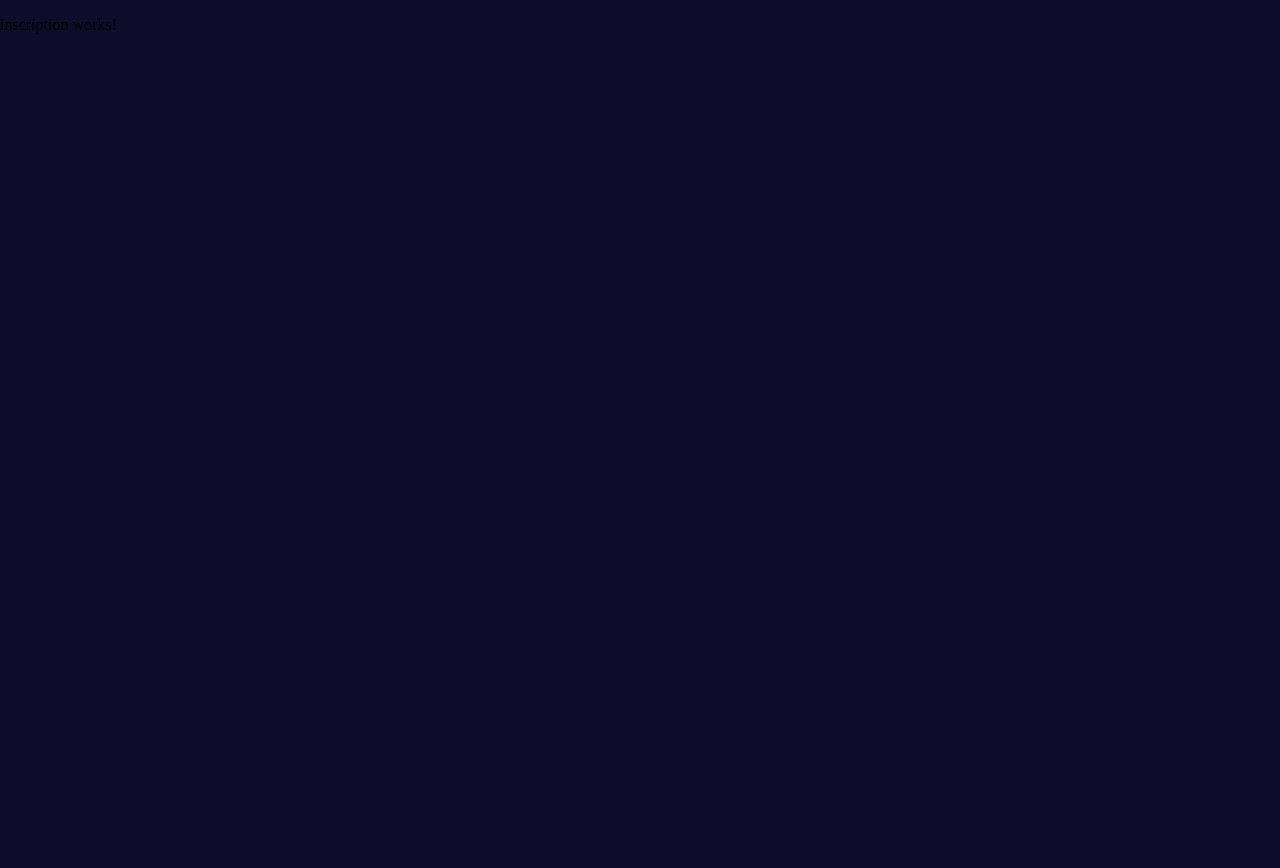
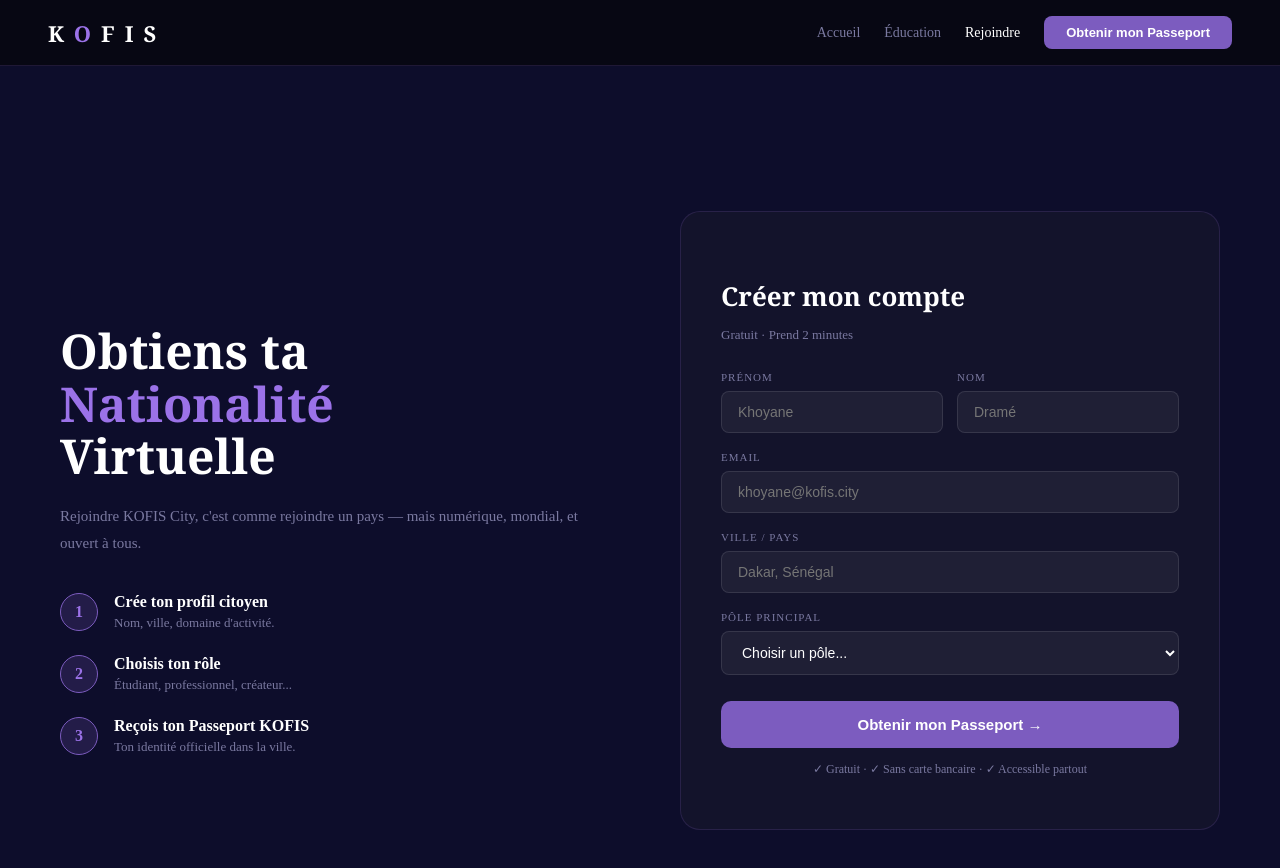
Before and after one commit to l3miage-dramekh/-kofis-city, an Angular app: page /inscription in a window 1280 px wide. Shown: the top 868 px of the page. Before the commit the page ends 800 px from the top, so only its background shows below. Built offline with nearby package versions, Linux system fonts and the light colour scheme.

Commit message:
page inscription KOFIS City

```diff
--- a/src/app/pages/inscription/inscription.css
+++ b/src/app/pages/inscription/inscription.css
@@ -0,0 +1,120 @@
+.inscription-page {
+  min-height: 100vh;
+  background: #0d0d2b;
+  display: grid;
+  grid-template-columns: 1fr 1fr;
+  gap: 80px;
+  align-items: center;
+  padding: 120px 60px 60px;
+  color: white;
+}
+
+.left h2 {
+  font-family: Georgia, serif;
+  font-size: 48px;
+  font-weight: 700;
+  line-height: 1.1;
+  margin-bottom: 20px;
+}
+
+.left h2 span { color: #9b72e8; }
+
+.left > p {
+  color: #7a79a0;
+  font-size: 15px;
+  line-height: 1.8;
+  margin-bottom: 36px;
+}
+
+.steps { display: flex; flex-direction: column; gap: 24px; }
+
+.step {
+  display: flex;
+  gap: 16px;
+  align-items: flex-start;
+}
+
+.step .num {
+  width: 36px; height: 36px;
+  border-radius: 50%;
+  background: rgba(124,92,191,.2);
+  border: 1px solid #7c5cbf;
+  display: flex;
+  align-items: center;
+  justify-content: center;
+  font-weight: 700;
+  color: #9b72e8;
+  flex-shrink: 0;
+}
+
+.step p { color: #7a79a0; font-size: 13px; margin: 4px 0 0; }
+
+.form-card {
+  background: #13132b;
+  border-radius: 20px;
+  padding: 40px;
+  border: 1px solid rgba(124,92,191,.2);
+}
+
+.form-card h3 {
+  font-family: Georgia, serif;
+  font-size: 26px;
+  margin-bottom: 6px;
+}
+
+.form-sub { color: #7a79a0; font-size: 13px; margin-bottom: 28px; }
+
+.form-row { display: grid; grid-template-columns: 1fr 1fr; gap: 14px; }
+
+.form-group { margin-bottom: 18px; }
+
+.form-group label {
+  font-size: 11px;
+  color: #7a79a0;
+  text-transform: uppercase;
+  letter-spacing: 1px;
+  display: block;
+  margin-bottom: 8px;
+}
+
+.form-group input,
+.form-group select {
+  width: 100%;
+  background: rgba(255,255,255,.05);
+  border: 1px solid rgba(255,255,255,.1);
+  border-radius: 8px;
+  padding: 12px 16px;
+  color: white;
+  font-size: 14px;
+  outline: none;
+  transition: border .2s;
+  box-sizing: border-box;
+}
+
+.form-group input:focus,
+.form-group select:focus { border-color: #9b72e8; }
+
+.form-group select option { background: #1a1a35; }
+
+.btn-submit {
+  width: 100%;
+  padding: 15px;
+  background: #7c5cbf;
+  color: white;
+  border: none;
+  border-radius: 10px;
+  font-size: 15px;
+  font-weight: 600;
+  cursor: pointer;
+  transition: background .2s;
+  margin-top: 8px;
+}
+
+.btn-submit:hover { background: #9b72e8; }
+
+.note {
+  font-size: 12px;
+  color: #7a79a0;
+  text-align: center;
+  margin-top: 14px;
+}
--- a/src/app/pages/inscription/inscription.html
+++ b/src/app/pages/inscription/inscription.html
@@ -1 +1,50 @@
-<p>inscription works!</p>
+<app-navbar></app-navbar>
+
+<section class="inscription-page">
+  <div class="left">
+    <h2>Obtiens ta<br><span>Nationalité</span><br>Virtuelle</h2>
+    <p>Rejoindre KOFIS City, c'est comme rejoindre un pays — mais numérique, mondial, et ouvert à tous.</p>
+    <div class="steps">
+      <div class="step"><div class="num">1</div><div><b>Crée ton profil citoyen</b><p>Nom, ville, domaine d'activité.</p></div></div>
+      <div class="step"><div class="num">2</div><div><b>Choisis ton rôle</b><p>Étudiant, professionnel, créateur...</p></div></div>
+      <div class="step"><div class="num">3</div><div><b>Reçois ton Passeport KOFIS</b><p>Ton identité officielle dans la ville.</p></div></div>
+    </div>
+  </div>
+
+  <div class="form-card">
+    <h3>Créer mon compte</h3>
+    <p class="form-sub">Gratuit · Prend 2 minutes</p>
+    <div class="form-row">
+      <div class="form-group">
+        <label>Prénom</label>
+        <input type="text" [(ngModel)]="prenom" placeholder="Khoyane">
+      </div>
+      <div class="form-group">
+        <label>Nom</label>
+        <input type="text" [(ngModel)]="nom" placeholder="Dramé">
+      </div>
+    </div>
+    <div class="form-group">
+      <label>Email</label>
+      <input type="email" [(ngModel)]="email" placeholder="khoyane@kofis.city">
+    </div>
+    <div class="form-group">
+      <label>Ville / Pays</label>
+      <input type="text" [(ngModel)]="ville" placeholder="Dakar, Sénégal">
+    </div>
+    <div class="form-group">
+      <label>Pôle principal</label>
+      <select [(ngModel)]="pole">
+        <option value="">Choisir un pôle...</option>
+        <option>🎓 Éducation</option>
+        <option>💻 Tech & Innovation</option>
+        <option>🎵 Musique</option>
+        <option>💼 Travail & Emploi</option>
+        <option>🏥 Santé</option>
+        <option>🛒 Marché</option>
+      </select>
+    </div>
+    <button class="btn-submit" (click)="inscrire()">Obtenir mon Passeport →</button>
+    <p class="note">✓ Gratuit · ✓ Sans carte bancaire · ✓ Accessible partout</p>
+  </div>
+</section>
--- a/src/app/pages/inscription/inscription.ts
+++ b/src/app/pages/inscription/inscription.ts
@@ -1,9 +1,32 @@
 import { Component } from '@angular/core';
+import { FormsModule } from '@angular/forms';
+import { Router } from '@angular/router';
+import { Navbar } from '../../shared/navbar/navbar';
 
 @Component({
   selector: 'app-inscription',
-  imports: [],
+  imports: [FormsModule, Navbar],
   templateUrl: './inscription.html',
-  styleUrl: './inscription.css',
+  styleUrl: './inscription.css'
 })
-export class Inscription {}
+export class Inscription {
+  prenom = '';
+  nom = '';
+  email = '';
+  ville = '';
+  pole = '';
+
+  constructor(private router: Router) {}
+
+  inscrire() {
+    if (this.prenom && this.nom) {
+      localStorage.setItem('kofis_user', JSON.stringify({
+        prenom: this.prenom,
+        nom: this.nom,
+        ville: this.ville,
+        pole: this.pole
+      }));
+      this.router.navigate(['/dashboard']);
+    }
+  }
+}
```
